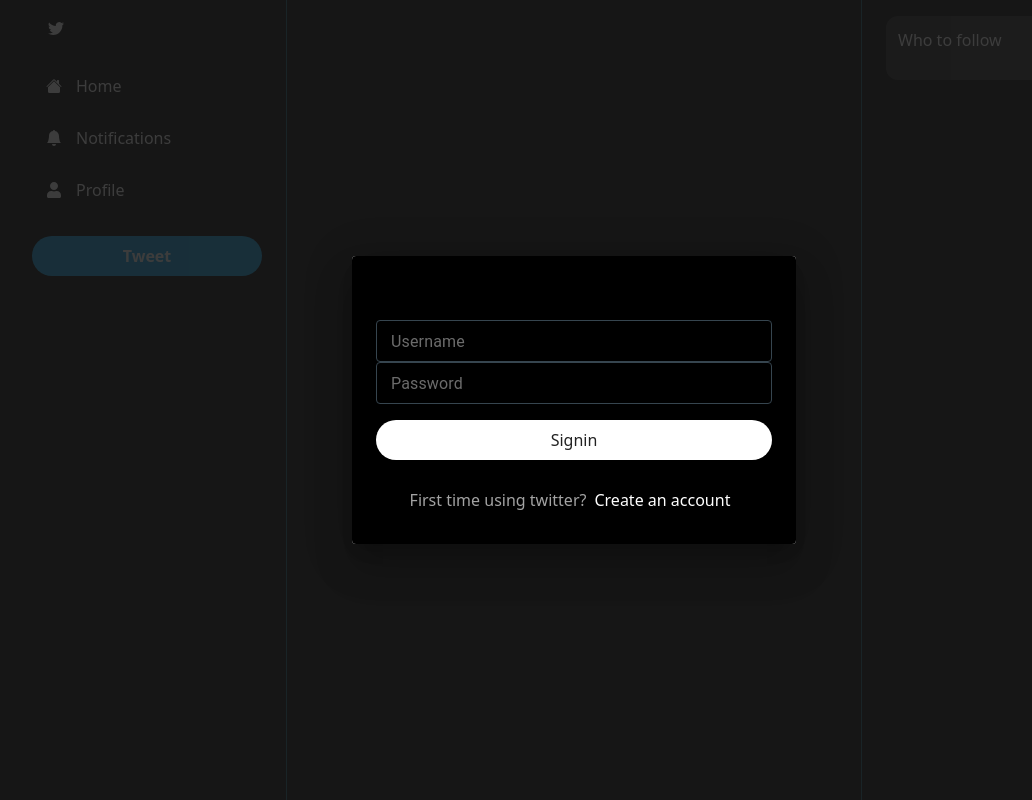
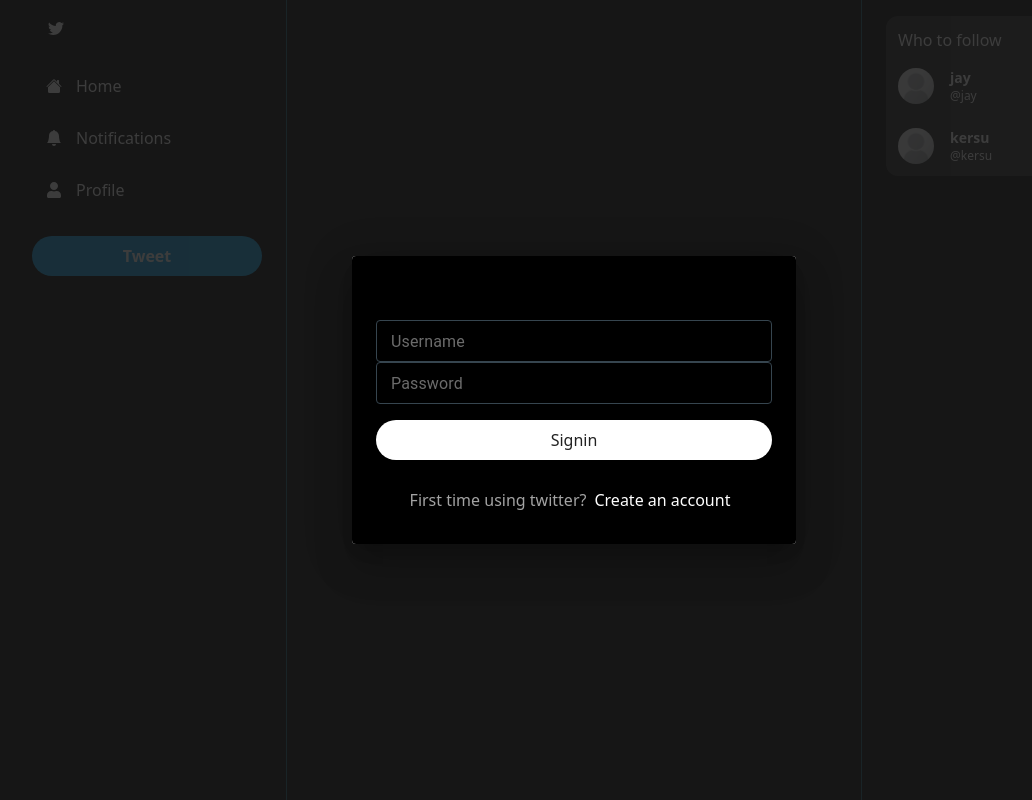
Before and after one commit to mcandidier/x-clone, a Next.js app: page /login in a window 1280 px wide. Shown: the whole page, without its empty margins (66-1098 px from the left). Built offline with nearby package versions, Linux system fonts and the light colour scheme.

Commit message:
static avatar data

```diff
--- a/components/Avatar.js
+++ b/components/Avatar.js
@@ -8,8 +8,7 @@
   const router = useRouter();
 
   const handleClick = () => {
-    console.log('handle Click')
-    const url = `/profile/${userId}`;
+    const url = `/users/${userId}`;
     router.push(url);
   }
 
@@ -22,15 +21,16 @@
         transition
         cursor-pointer
         relative
+        w-9
+        h-9
       `}>
       <Image fill style={{
         objectFit: true,
         borderRadius: '100%',
       }}
-      src={profile?.image}
+      src={profile?.image || '/images/placeholder/user.png'}
       onClick={handleClick}
       />
-      test
       </div>
   )
 }
--- a/components/FollowButton.js
+++ b/components/FollowButton.js
@@ -1,13 +1,26 @@
-import React from 'react'
+import React from 'react';
+import Avatar from './Avatar';
 
 function FollowButton() {
+  const users = [{id:1, name: 'jay'},{id:2, name: 'kersu'}]
+
   return (
     <div className='px-6 py-4'>
         <div className='bg-neutral-800 rounded-xl p-3'>
             <h2 className='text-white text-md font-semi'>Who to follow</h2>
 
             <div className='flex flex-col gap-6 mt-4'>
-                {/* todo: display users to follow */}
+                {users.map((user) => {
+                  return <div key={user.id} className='flex flex-row gap-4'>
+                        <Avatar userId={user.id} hasBorder={false} profile={user.name}/>
+                        <div className='flex flex-col'>
+                          <p className='text-white font-semibold text-sm'>
+                            {user.name}
+                          </p>
+                          <p className='text-xs'>@{user.name}</p>
+                        </div>
+                    </div>
+                })}
             </div>
         </div>
     </div>
--- a/pages/users/[userId].js
+++ b/pages/users/[userId].js
@@ -13,12 +13,11 @@
   const {userId} = router.query;
 
   const {data, isLoading, error} = fetchUser(userId);
+  console.log(data)
 
   if (router.isFallback) {
     return <div>Loading...</div>;
   }
-
-  console.log(data, 'data')
   if (isLoading) {
     return (
       <div className='flex justify-center items-center h-full'>
@@ -30,7 +29,7 @@
 
   return (
     <>
-      <Header label='User Profile'/>
+      <Header label={data?.bio}/>
       {data?.bio}
     </>
   );
```
Also changed, not shown: public/images/placeholder/user.png (added).
